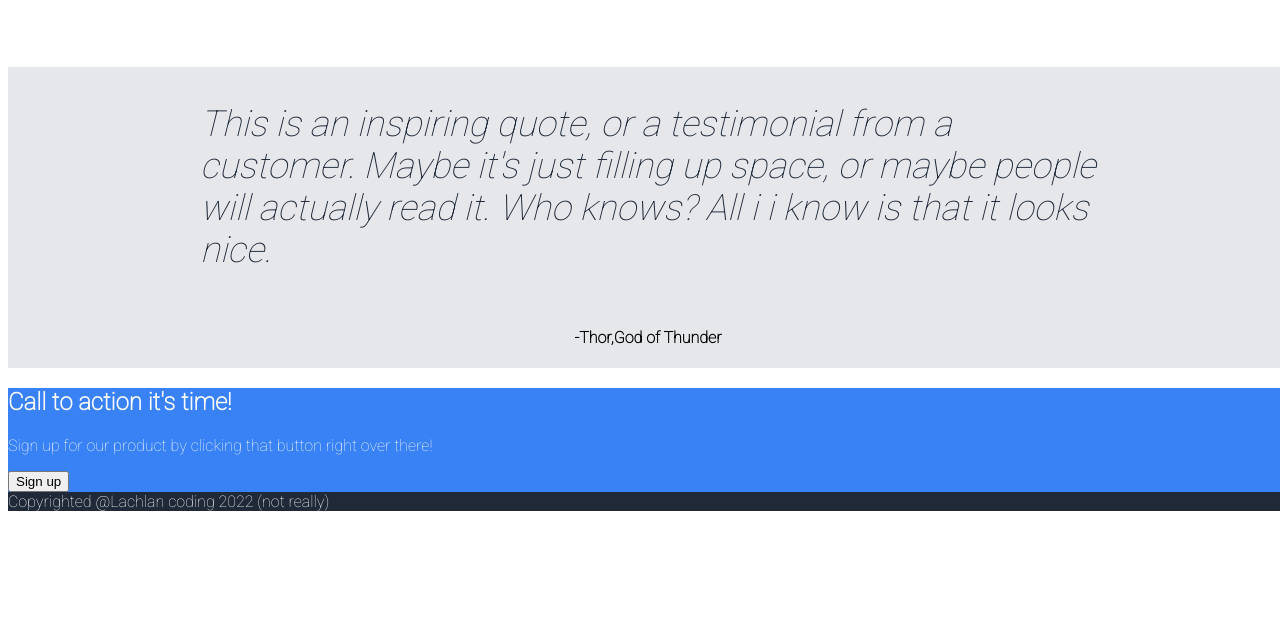
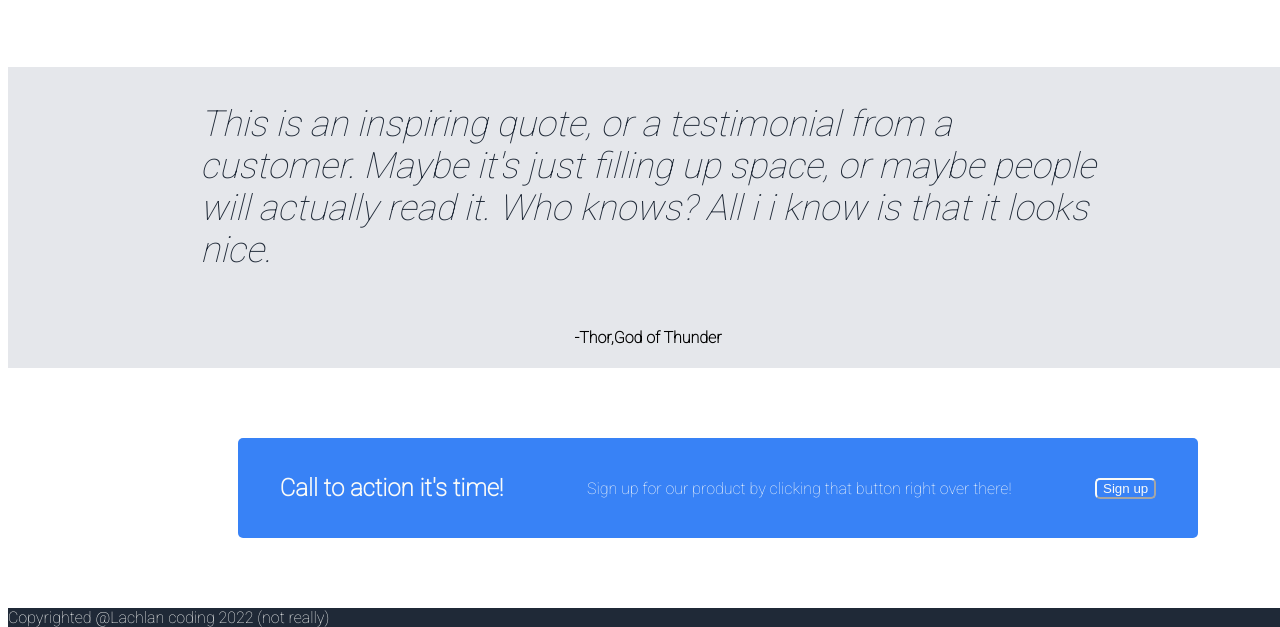
Before and after one commit to LachlanSTT/Landing-Page, a plain HTML site: page index.html in a window 1280 px wide. Shown: the part 806-1433 px from the top of the page. Before the commit the page ends 1317 px from the top, so only its background shows below. Drawn offline with Linux system fonts and the light colour scheme.

Commit message:
modified:   index.html         changed divs closing in wrong places 	modified:   style.css         1st draft of section 4 styling

```diff
--- a/index.html
+++ b/index.html
@@ -72,8 +72,10 @@
 
 <div class="section4">
     <div class="sec4-box">
+        <div class="sec4-header">
+            <h2>Call to action it's time!</h2>
+        </div>
         <div class="sec4-text">
-            <h2>Call to action it's time!</h2>
             <p>Sign up for our product by clicking that button right over there!</p>
         </div>
         <button class="sec4-btn">Sign up</button>
--- a/style.css
+++ b/style.css
@@ -73,6 +73,7 @@ body{
     font-family: 'Roboto', sans-serif;
     font-weight: 700;
     border-radius: 8px;
+    border-color: #f9faf8;
     width: 90px;
     height: 25px;
 }
@@ -139,16 +140,45 @@ body{
     max-width: 70%;
 }
 
+.section4 {
+    padding: 70px;
+}
+
 .sec-h4 {
     font-weight: bold;
     margin-right: 20%;
+    margin-left: auto;
     max-width: 70%;
 }
 
 .sec4-box{
    background-color: #3882f6;
+   width: 75%;
+   border-radius: 5px;
+   margin-right: auto;
+   margin-left: auto;
+   display: flex;
+   flex-direction: row;
+   align-items: center;
+   justify-content:space-around;
+   min-height: 100px;
 }
 
-.sec4-text{
+
+.sec4-header,
+.sec4-text {
     color: #f9faf8;
+
 }
+
+.sec4-header {
+    font-weight: bold;
+}
+
+.sec4-btn {
+    background-color: #3882f6;
+    color: #f9faf8;
+    border-radius: 5px;
+    border-color: #f9faf8;
+
+}
```
